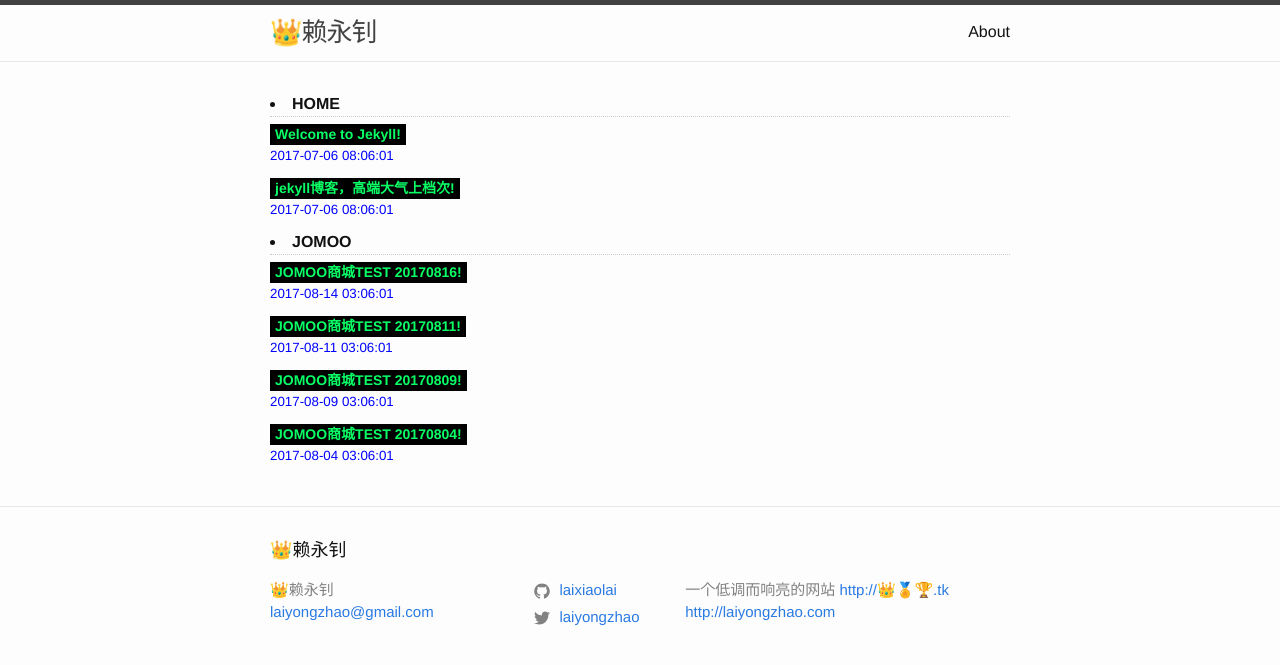
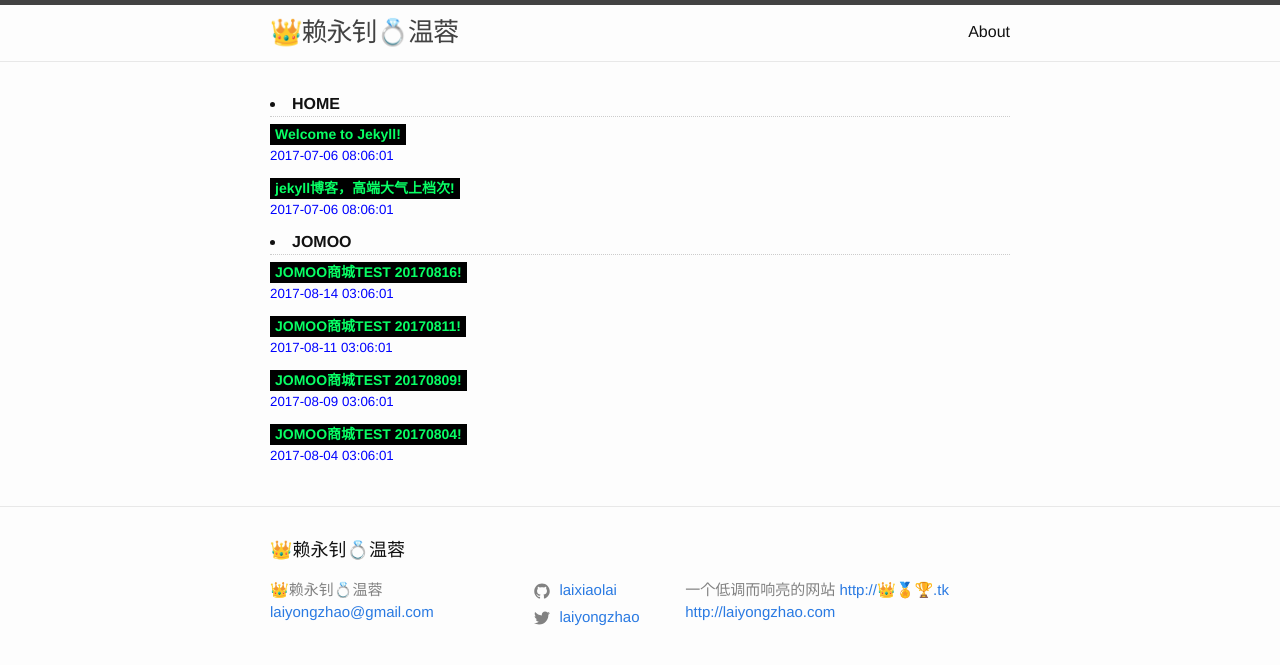
Before and after one commit to laixiaolai/laixiaolai.github.io, a Jekyll site: the page built from index.md, in a window 1280 px wide. Shown: the top 665 px of the page. Built offline with Jekyll 4.4.1, drawn with Linux system fonts in a browser that asks for light colours.

Commit message:
添加💍

```diff
--- a/_config.yml
+++ b/_config.yml
@@ -13,7 +13,7 @@
 # you will see them accessed via {{ site.title }}, {{ site.email }}, and so on.
 # You can create any custom variable you would like, and they will be accessible
 # in the templates via {{ site.myvariable }}.
-title: 👑赖永钊
+title: 👑赖永钊💍温蓉
 email: laiyongzhao@gmail.com
 description: > # this means to ignore newlines until "baseurl:"  #私人定制(下一行写描述)
   一个低调而响亮的网站
```
